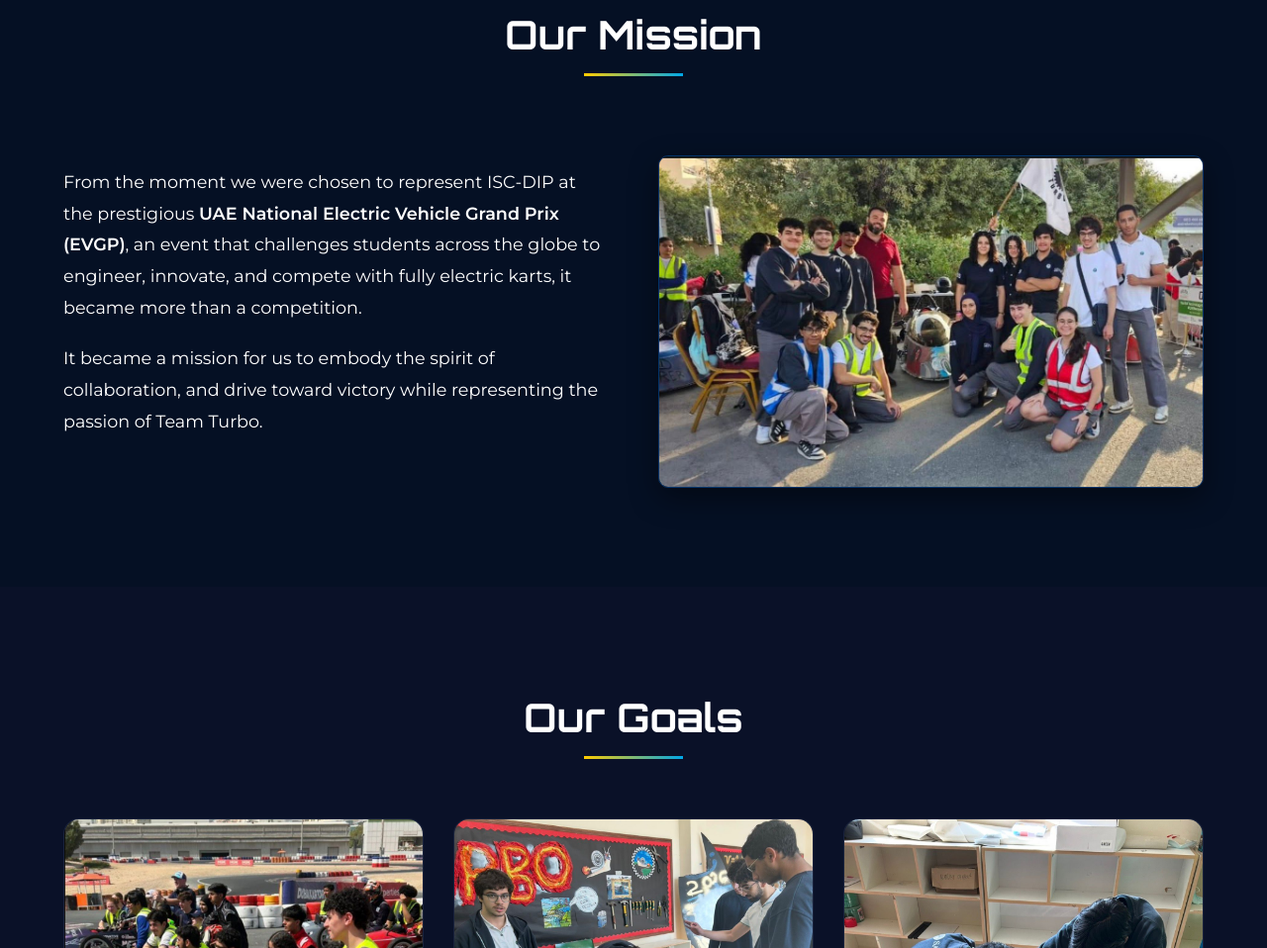
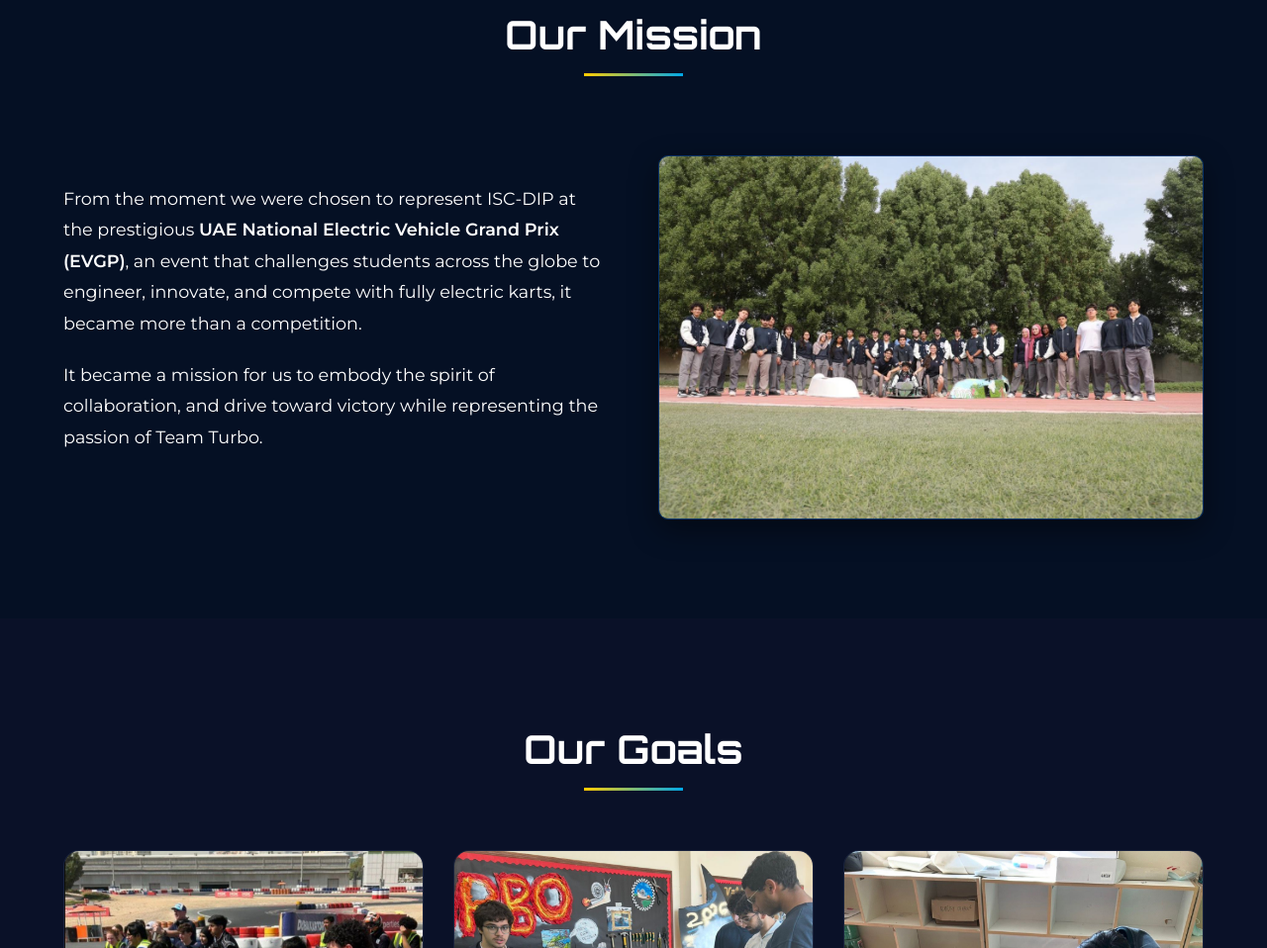
Before and after one commit to Achyte108/turbo-website, a plain HTML site: page index.html in a window 1280 px wide. Shown: the part 977-1935 px from the top of the page at 99% size. Drawn offline with Linux system fonts and the light colour scheme.

Commit message:
Update index.html

```diff
--- a/index.html
+++ b/index.html
@@ -961,7 +961,7 @@ body {
                     </div>
 
                         <div class="mission-image">
-    <img src="e67cbb56-551c-431f-b64e-f47cedecb5c8.png" alt="Our Team at EVGP">
+    <img src="teampic.jfif" alt="Our Team at EVGP">
 </div>
 
                     </div>
```
